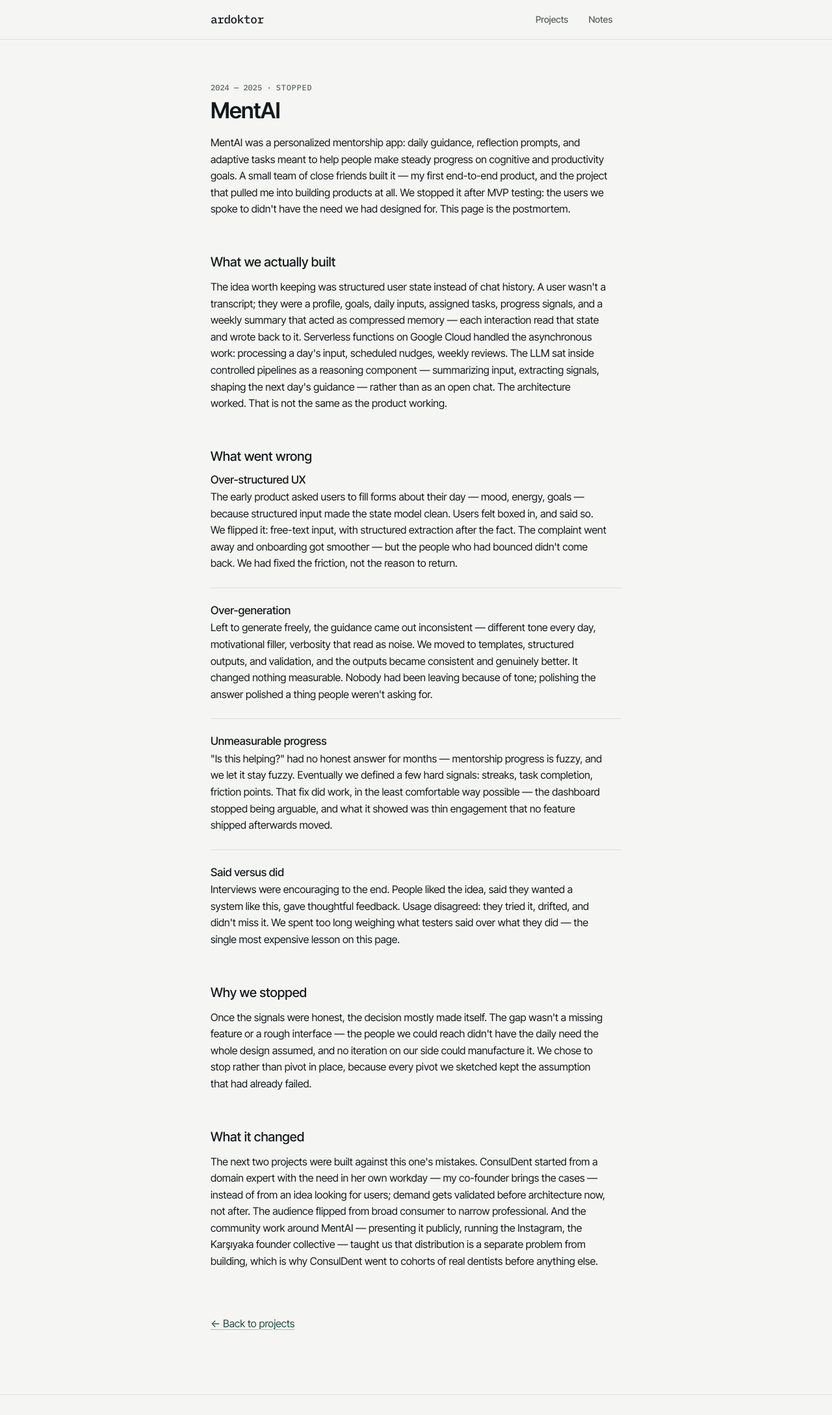
After one commit to ardoktor/portfolio, a Django app: template main/templates/main/project_mentai.html in a window 1280 px wide. The commit adds this page. Shown: the top 2177 px of the page at 65% size. Run offline with Django 5.2, Linux system fonts and the light colour scheme; the template is opened without the code that fills it, so the values that code supplies are empty; parts of the project's set-up code (start-up, migrations or seed data) failed here and were passed over.

Commit message:
Rewrite MentAI detail page as a postmortem
- New dedicated template in the quiet theme (~610 words, down from
  ~2,000 across 16 sections); view routes mentai to it
- Structure: what it was + that it stopped (first paragraph), what we
  actually built, four what-went-wrong blocks each with the fix tried
  AND its outcome, why we stopped, what carried into ConsulDent
- Cut: all empty placeholder slots and Team Member/Role rows, the
  fabricated-looking JSON block, pseudo-code, System Philosophy,
  capability bullets, community itinerary, three self-assessment
  sections, MentAI logo, dead mentai.app/Instagram/profile links
- Status vocabulary unified: STOPPED (muted), ACTIVE (accent) via a
  shared detail.css modifier

Co-Authored-By: Claude Fable 5 <noreply@anthropic.com>
Claude-Session: https://claude.ai/code/session_01F8zVi9XpeL5RVGhwSNBAuU

```diff
--- a/main/static/main/css/detail.css
+++ b/main/static/main/css/detail.css
@@ -22,6 +22,9 @@
 .page-detail .p-meta span {
   text-transform: uppercase;
   letter-spacing: 0.06em;
+}
+
+.page-detail .p-meta .is-active {
   color: var(--accent);
 }
 
--- a/main/templates/main/project_consuldent.html
+++ b/main/templates/main/project_consuldent.html
@@ -13,7 +13,7 @@
 {% block content %}
 
 <section>
-  <p class="p-meta">{{ project.year }} — present · <span>Active</span></p>
+  <p class="p-meta">{{ project.year }} — present · <span class="is-active">Active</span></p>
   <div class="title-row">
     <img class="app-logo" src="{% static 'main/img/Consuldent-AppIcon-1024.png' %}" alt="ConsulDent app icon">
     <h1>ConsulDent</h1>
--- /dev/null
+++ b/main/templates/main/project_mentai.html
@@ -0,0 +1,107 @@
+{% extends 'main/base.html' %}
+{% load static %}
+
+{% block title %}MentAI — Arda Asut{% endblock %}
+{% block body_class %}page-quiet page-detail{% endblock %}
+
+{% block extra_css %}
+<link href="https://fonts.googleapis.com/css2?family=Inter+Tight:wght@400;500;600&family=IBM+Plex+Mono:wght@500&display=swap" rel="stylesheet">
+<link rel="stylesheet" href="{% static 'main/css/quiet.css' %}">
+<link rel="stylesheet" href="{% static 'main/css/detail.css' %}">
+{% endblock %}
+
+{% block content %}
+
+<section>
+  <p class="p-meta">2024 — 2025 · <span>Stopped</span></p>
+  <h1>MentAI</h1>
+  <p>MentAI was a personalized mentorship app: daily guidance, reflection
+  prompts, and adaptive tasks meant to help people make steady progress on
+  cognitive and productivity goals. A small team of close friends built it — my
+  first end-to-end product, and the project that pulled me into building
+  products at all. We stopped it after MVP testing: the users we spoke to didn't
+  have the need we had designed for. This page is the postmortem.</p>
+</section>
+
+<section>
+  <h2>What we actually built</h2>
+  <p>The idea worth keeping was structured user state instead of chat history.
+  A user wasn't a transcript; they were a profile, goals, daily inputs, assigned
+  tasks, progress signals, and a weekly summary that acted as compressed memory —
+  each interaction read that state and wrote back to it. Serverless functions on
+  Google Cloud handled the asynchronous work: processing a day's input, scheduled
+  nudges, weekly reviews. The LLM sat inside controlled pipelines as a reasoning
+  component — summarizing input, extracting signals, shaping the next day's
+  guidance — rather than as an open chat. The architecture worked. That is not
+  the same as the product working.</p>
+</section>
+
+<section>
+  <h2>What went wrong</h2>
+
+  <div class="decision">
+    <h3>Over-structured UX</h3>
+    <p>The early product asked users to fill forms about their day — mood,
+    energy, goals — because structured input made the state model clean. Users
+    felt boxed in, and said so. We flipped it: free-text input, with structured
+    extraction after the fact. The complaint went away and onboarding got
+    smoother — but the people who had bounced didn't come back. We had fixed the
+    friction, not the reason to return.</p>
+  </div>
+
+  <div class="decision">
+    <h3>Over-generation</h3>
+    <p>Left to generate freely, the guidance came out inconsistent — different
+    tone every day, motivational filler, verbosity that read as noise. We moved
+    to templates, structured outputs, and validation, and the outputs became
+    consistent and genuinely better. It changed nothing measurable. Nobody had
+    been leaving because of tone; polishing the answer polished a thing people
+    weren't asking for.</p>
+  </div>
+
+  <div class="decision">
+    <h3>Unmeasurable progress</h3>
+    <p>"Is this helping?" had no honest answer for months — mentorship progress
+    is fuzzy, and we let it stay fuzzy. Eventually we defined a few hard signals:
+    streaks, task completion, friction points. That fix did work, in the least
+    comfortable way possible — the dashboard stopped being arguable, and what it
+    showed was thin engagement that no feature shipped afterwards moved.</p>
+  </div>
+
+  <div class="decision">
+    <h3>Said versus did</h3>
+    <p>Interviews were encouraging to the end. People liked the idea, said they
+    wanted a system like this, gave thoughtful feedback. Usage disagreed: they
+    tried it, drifted, and didn't miss it. We spent too long weighing what
+    testers said over what they did — the single most expensive lesson on this
+    page.</p>
+  </div>
+</section>
+
+<section>
+  <h2>Why we stopped</h2>
+  <p>Once the signals were honest, the decision mostly made itself. The gap
+  wasn't a missing feature or a rough interface — the people we could reach
+  didn't have the daily need the whole design assumed, and no iteration on our
+  side could manufacture it. We chose to stop rather than pivot in place,
+  because every pivot we sketched kept the assumption that had already failed.
+  {# TODO(owner): if you want, add the human detail — who called it, how long #}
+  {# accepting it took (spec §4.4). #}</p>
+</section>
+
+<section>
+  <h2>What it changed</h2>
+  <p>The next two projects were built against this one's mistakes. ConsulDent
+  started from a domain expert with the need in her own workday — my co-founder
+  brings the cases — instead of from an idea looking for users; demand gets
+  validated before architecture now, not after. The audience flipped from broad
+  consumer to narrow professional. And the community work around MentAI —
+  presenting it publicly, running the Instagram, the Karşıyaka founder
+  collective — taught us that distribution is a separate problem from building,
+  which is why ConsulDent went to cohorts of real dentists before anything
+  else.</p>
+</section>
+
+<a class="quiet-link back-link" href="{% url 'projects' %}">&larr; Back to projects</a>
+
+{% endblock %}
--- a/main/views.py
+++ b/main/views.py
@@ -24,6 +24,8 @@ def project_detail(request, slug):
     project = get_object_or_404(Project, slug=slug)
     if slug == 'consuldent':
         return render(request, 'main/project_consuldent.html', {'project': project})
+    if slug == 'mentai':
+        return render(request, 'main/project_mentai.html', {'project': project})
     return render(request, 'main/project_detail.html', {'project': project})
 
 
```
